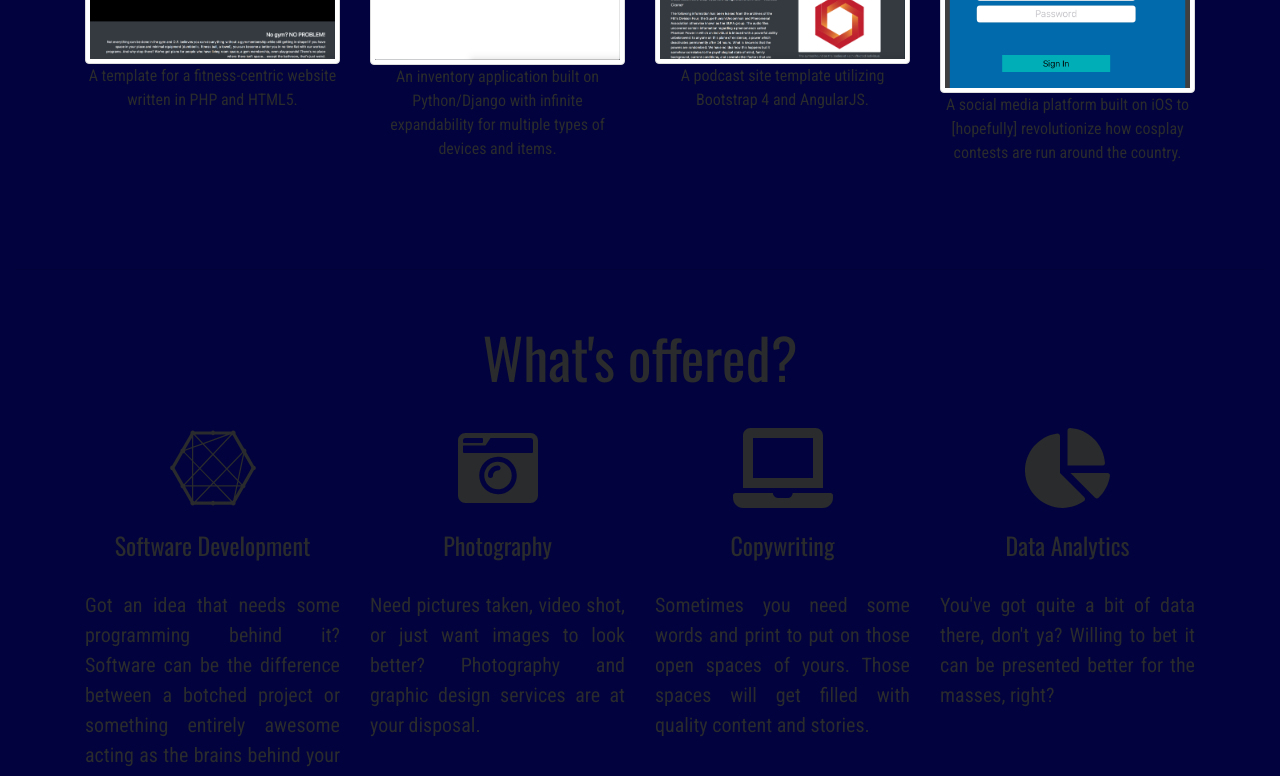
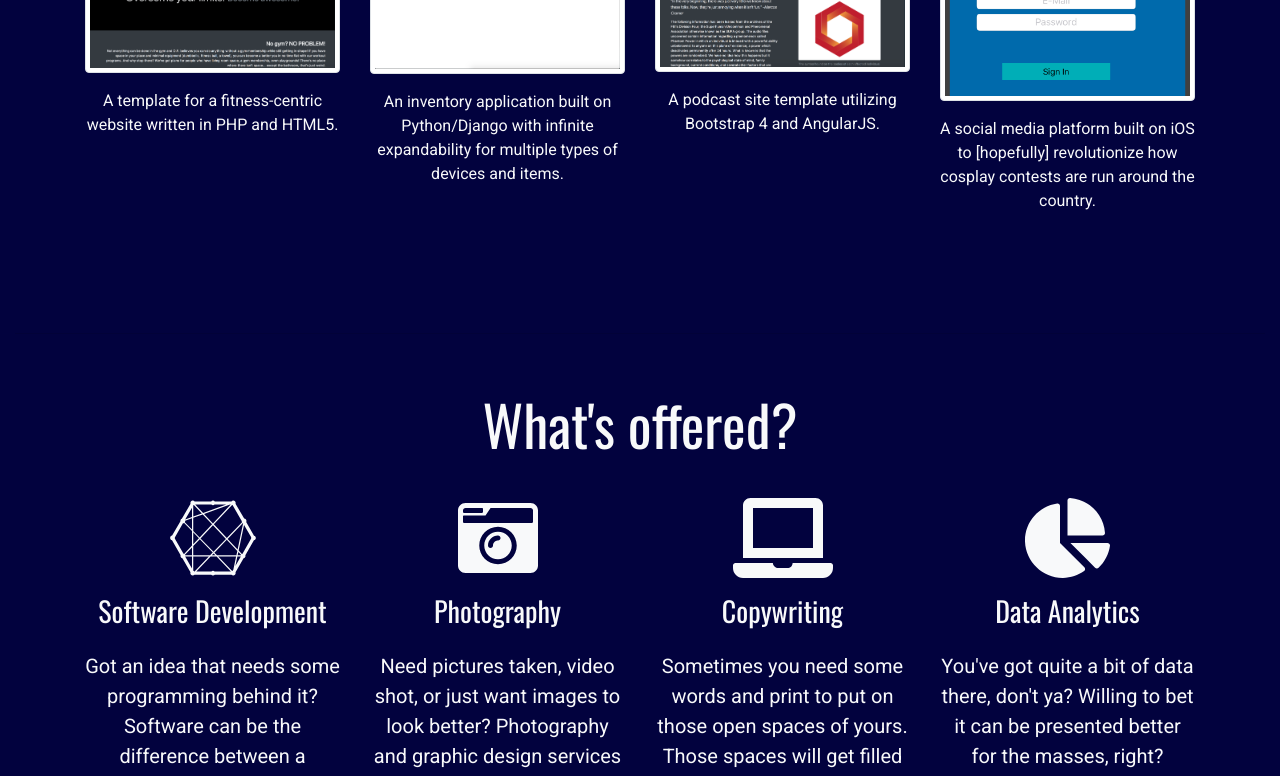
Before and after one commit to Phantom-Hex/Phantom-Hex.github.io, a plain HTML site: page index.html in a window 1280 px wide. Shown: the part 1050-1826 px from the top of the page. Drawn offline with nearby package versions, Linux system fonts and the light colour scheme; a script that the page names is missing.

Commit message:
Reversion to Roboto font, spacing

```diff
--- a/css/site.css
+++ b/css/site.css
@@ -1,13 +1,19 @@
-@import url("https://fonts.googleapis.com/css?family=Roboto+Condensed|Oswald:400|Russo+One&effect=shadow-multiple|3d-float|static");
+@import url("https://fonts.googleapis.com/css?family=Roboto|Oswald:400|Russo+One&effect=shadow-multiple|3d-float|static");
 
 body {
-    font-family: 'Roboto Condensed','Segoe UI', Tahoma, Geneva, Verdana, sans-serif;
+    font-family: 'Roboto','Segoe UI', Tahoma, Geneva, Verdana, sans-serif;
 }
 
 h1, h2, h3, h4 {
     font-family: 'Oswald', 'Segoe UI', Tahoma, Geneva, Verdana, sans-serif;
     font-weight: 400;
 }
+
+nav {
+    font-family: 'Oswald', 'Segoe UI', Tahoma, Geneva, Verdana, sans-serif;
+    font-variant: small-caps;
+}
+
 main{
     background-color: rgb(2, 2, 62);
 }
--- a/index.html
+++ b/index.html
@@ -8,17 +8,13 @@
     <title>Phantom-Hex</title>
     <link rel="shortcut icon" href="img/favicon.ico" type="image/x-icon">
     <!-- CSS -->
-    <link rel="stylesheet" href="https://maxcdn.bootstrapcdn.com/bootstrap/4.0.0-beta.3/css/bootstrap.min.css" integrity="sha384-Zug+QiDoJOrZ5t4lssLdxGhVrurbmBWopoEl+M6BdEfwnCJZtKxi1KgxUyJq13dy"
-        crossorigin="anonymous">
-        <link rel="stylesheet" href="css/animate.css">
+    <link rel="stylesheet" href="https://maxcdn.bootstrapcdn.com/bootstrap/4.0.0/css/bootstrap.min.css" integrity="sha384-Gn5384xqQ1aoWXA+058RXPxPg6fy4IWvTNh0E263XmFcJlSAwiGgFAW/dAiS6JXm" crossorigin="anonymous">
+    <link rel="stylesheet" href="css/animate.css">
     <link rel="stylesheet" href="css/site.css">
     <!-- Scripts -->
-    <script src="https://code.jquery.com/jquery-3.2.1.slim.min.js" integrity="sha384-KJ3o2DKtIkvYIK3UENzmM7KCkRr/rE9/Qpg6aAZGJwFDMVNA/GpGFF93hXpG5KkN"
-        crossorigin="anonymous"></script>
-    <script src="https://cdnjs.cloudflare.com/ajax/libs/popper.js/1.12.9/umd/popper.min.js" integrity="sha384-ApNbgh9B+Y1QKtv3Rn7W3mgPxhU9K/ScQsAP7hUibX39j7fakFPskvXusvfa0b4Q"
-        crossorigin="anonymous"></script>
-    <script src="https://maxcdn.bootstrapcdn.com/bootstrap/4.0.0-beta.3/js/bootstrap.min.js" integrity="sha384-a5N7Y/aK3qNeh15eJKGWxsqtnX/wWdSZSKp+81YjTmS15nvnvxKHuzaWwXHDli+4"
-        crossorigin="anonymous"></script>
+    <script src="https://code.jquery.com/jquery-3.2.1.slim.min.js" integrity="sha384-KJ3o2DKtIkvYIK3UENzmM7KCkRr/rE9/Qpg6aAZGJwFDMVNA/GpGFF93hXpG5KkN" crossorigin="anonymous"></script>
+    <script src="https://cdnjs.cloudflare.com/ajax/libs/popper.js/1.12.9/umd/popper.min.js" integrity="sha384-ApNbgh9B+Y1QKtv3Rn7W3mgPxhU9K/ScQsAP7hUibX39j7fakFPskvXusvfa0b4Q" crossorigin="anonymous"></script>
+    <script src="https://maxcdn.bootstrapcdn.com/bootstrap/4.0.0/js/bootstrap.min.js" integrity="sha384-JZR6Spejh4U02d8jOt6vLEHfe/JQGiRRSQQxSfFWpi1MquVdAyjUar5+76PVCmYl" crossorigin="anonymous"></script>
     <script defer src="https://use.fontawesome.com/releases/v5.0.2/js/all.js"></script>
     <script src="js/site.js"></script>
 </head>
@@ -61,26 +57,27 @@
         <section id="Home" class="container py-5 text-center">
             <h2 class="display-4">Welcome!</h2>
             <p class="lead">This is the GitHub page for Phantom Hex, a relatively new developer. Mobile and web applications are the main
-                focus, but not the only things created here. See some of the projects being worked on below! All repositories are updated weekly.</p>
+                focus, but not the only things created here. See some of the projects being worked on below! All repositories
+                are updated weekly.</p>
         </section>
         <hr>
         <!-- Current Projects -->
         <section id="Projects" class="container py-5 text-center">
             <h2 class="display-4">Current Projects</h2>
-            <div class="row justify-content-md-center">
+            <div class="row">
                 <div class="col-xl-3 col-md-6 py-4">
                     <h2>Overclocked Fitness</h2>
                     <a href="http://github.com/Phantom-Hex/Overclocked-Fitness">
                         <img src="img/Overclocked-Fitness.png" alt="Overclocked Fitness" height="400" class="img-fluid img-thumbnail rounded">
                     </a>
-                    <p>A template for a fitness-centric website written in PHP and HTML5.</p>
+                    <p class="py-3">A template for a fitness-centric website written in PHP and HTML5.</p>
                 </div>
                 <div class="col-xl-3 col-md-6 py-4">
                     <h2>Serial Flakes</h2>
                     <a href="http://github.com/Phantom-Hex/SerialF">
                         <img src="img/Serial-Flakes.png" alt="Serial Flakes" height="400" class="img-fluid img-thumbnail rounded">
                     </a>
-                    <p>An inventory application built on Python/Django with infinite expandability for multiple types of devices
+                    <p class="py-3">An inventory application built on Python/Django with infinite expandability for multiple types of devices
                         and items.
                     </p>
                 </div>
@@ -89,14 +86,14 @@
                     <a href="http://phantom-hex.github.io/Roulette">
                         <img src="img/Roulette.png" alt="Roulette" height="400" class="img-fluid img-thumbnail rounded">
                     </a>
-                    <p>A podcast site template utilizing Bootstrap 4 and AngularJS.</p>
+                    <p class="py-3">A podcast site template utilizing Bootstrap 4 and AngularJS.</p>
                 </div>
                 <div class="col-xl-3 col-md-6 py-4">
                     <h2>Cosplayr</h2>
                     <a href="http://github.com/Phantom-Hex/Cosplayr">
                         <img src="img/Cosplayr.png" alt="Cosplayr" height="400" class="img-fluid img-thumbnail rounded">
                     </a>
-                    <p>A social media platform built on iOS to [hopefully] revolutionize how cosplay contests are run around
+                    <p class="py-3">A social media platform built on iOS to [hopefully] revolutionize how cosplay contests are run around
                         the country.
                     </p>
                 </div>
@@ -109,26 +106,26 @@
             <div class="row text-center lead">
                 <div class="col-md-6 col-xl-3 my-3">
                     <i class="fab fa-connectdevelop fa-4x"></i>
-                    <h4 class="py-4">Software Development</h4>
-                    <p class="text-justify">Got an idea that needs some programming behind it? Software can be the difference between a botched project
+                    <h3 class="py-3">Software Development</h3>
+                    <p>Got an idea that needs some programming behind it? Software can be the difference between a botched project
                         or something entirely awesome acting as the brains behind your hardware.</p>
                 </div>
                 <div class="col-md-6 col-xl-3 my-3">
                     <i class="fas fa-camera-retro fa-4x"></i>
-                    <h4 class="py-4">Photography</h4>
-                    <p class="text-justify">Need pictures taken, video shot, or just want images to look better? Photography and graphic design services
+                    <h3 class="py-3">Photography</h3>
+                    <p>Need pictures taken, video shot, or just want images to look better? Photography and graphic design services
                         are at your disposal.</p>
                 </div>
                 <div class="col-md-6 col-xl-3 my-3">
                     <i class="fas fa-laptop fa-4x"></i>
-                    <h4 class="py-4">Copywriting</h4>
-                    <p class="text-justify">Sometimes you need some words and print to put on those open spaces of yours. Those spaces will get filled
+                    <h3 class="py-3">Copywriting</h3>
+                    <p>Sometimes you need some words and print to put on those open spaces of yours. Those spaces will get filled
                         with quality content and stories.</p>
                 </div>
                 <div class="col-md-6 col-xl-3 my-3">
                     <i class="fas fa-chart-pie fa-4x"></i>
-                    <h4 class="py-4">Data Analytics</h4>
-                    <p class="text-justify">You've got quite a bit of data there, don't ya? Willing to bet it can be presented better for the masses,
+                    <h3 class="py-3">Data Analytics</h3>
+                    <p>You've got quite a bit of data there, don't ya? Willing to bet it can be presented better for the masses,
                         right?
                     </p>
                 </div>
@@ -153,9 +150,9 @@
                         <small class="text-muted">@Phantom-Hex</small>
                     </h4>
                     <address>
-                        8705 Fenwick Place
+                        <!-- 8705 Fenwick Place
                         <br /> Louisville, Kentucky, USA
-                        <br /> 40220
+                        <br /> 40220 -->
                     </address>
                 </div>
                 <div class="col-sm-6 col-lg-4 py-4 text-md-right text-lg-center">
```
